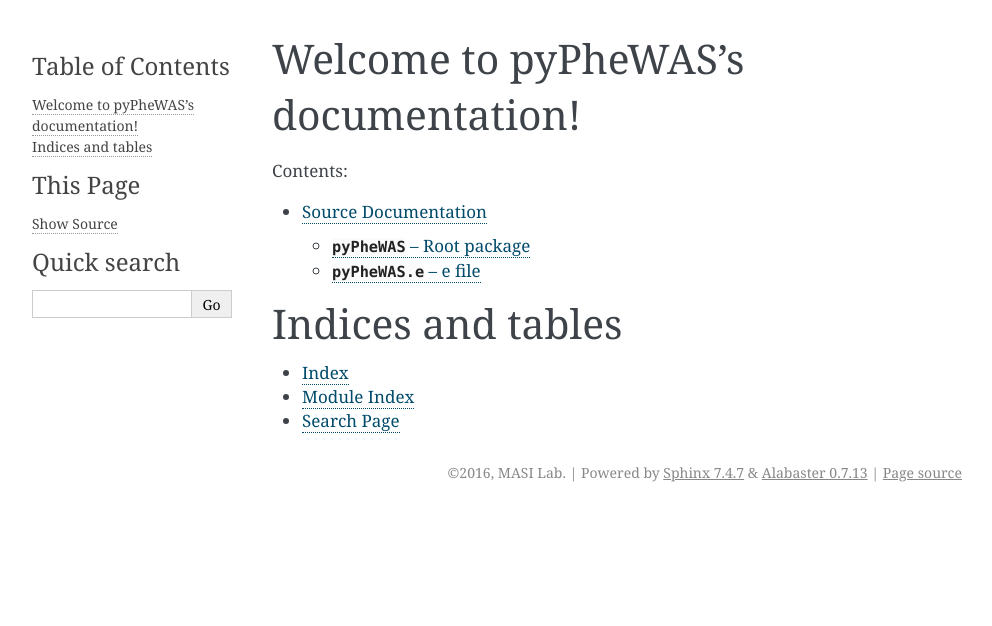
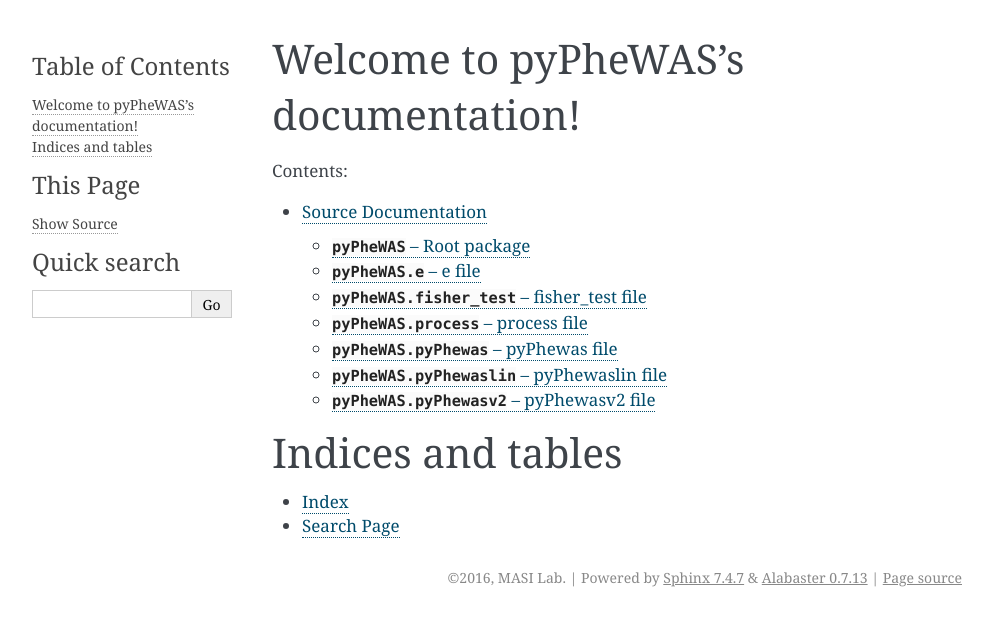
Before and after one commit to MASILab/pyPheWAS, a Sphinx documentation site: the page built from docs/index.rst, in a window 1280 px wide. Shown: the top 626 px of the page, without its empty margins (148-1140 px from the left). Built offline with Sphinx 7.4.7, drawn with Linux system fonts in a browser that asks for light colours.

Commit message:
updated to add the rest of the modules

```diff
--- a/docs/index.rst
+++ b/docs/index.rst
@@ -17,5 +17,4 @@
 ==================
 
 * :ref:`genindex`
-* :ref:`modindex`
 * :ref:`search`
--- a/docs/test.rst
+++ b/docs/test.rst
@@ -12,3 +12,34 @@
 
 .. automodule:: pyPheWAS.e
    :members:
+
+
+:mod:`pyPheWAS.fisher_test` -- fisher_test file
+*****************************
+
+.. automodule:: pyPheWAS.fisher_test
+   :members:
+
+:mod:`pyPheWAS.process` -- process file
+*****************************
+
+.. automodule:: pyPheWAS.process
+   :members:
+
+:mod:`pyPheWAS.pyPhewas` -- pyPhewas file
+*****************************
+
+.. automodule:: pyPheWAS.pyPhewas
+   :members:
+
+:mod:`pyPheWAS.pyPhewaslin` -- pyPhewaslin file
+*****************************
+
+.. automodule:: pyPheWAS.pyPhewaslin
+   :members:
+
+:mod:`pyPheWAS.pyPhewasv2` -- pyPhewasv2 file
+*****************************
+
+.. automodule:: pyPheWAS.pyPhewasv2
+   :members:
```
